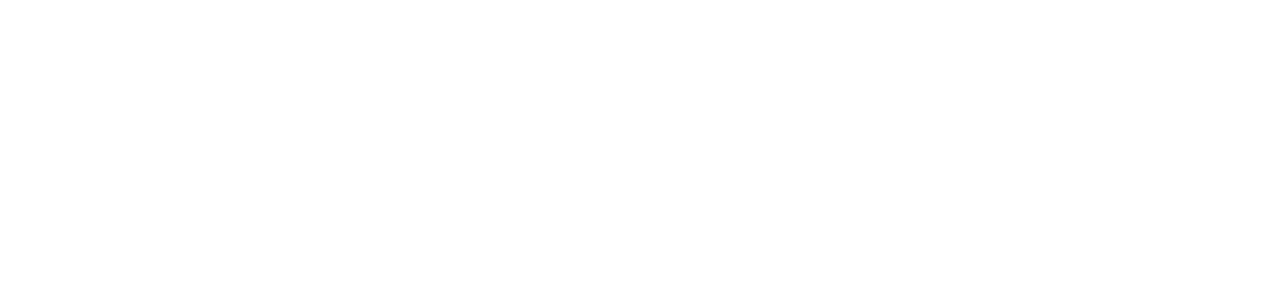
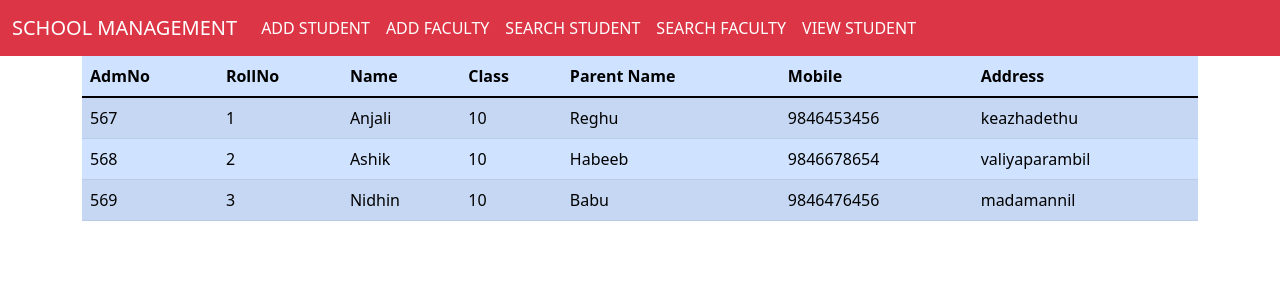
Before and after one commit to anjalireghunath/School_Management_System_ReactApp, a React (Create React App) app: page /vstud in a window 1280 px wide. Before the commit this address had no page. Shown: the top 300 px of the page. Built offline with nearby package versions, Linux system fonts and the light colour scheme.

Commit message:
view stud

```diff
--- a/src/App.js
+++ b/src/App.js
@@ -7,6 +7,7 @@
 import AddFaculty from './components/AddFaculty';
 import SearchFaculty from './components/SearchFaculty';
 import { BrowserRouter, Route, Routes } from 'react-router-dom';
+import ViewStudent from './components/ViewStudent';
 
 function App() {
   return (
@@ -18,6 +19,7 @@
   <Route path='/addfac' exact element={<AddFaculty/>}/>
   <Route path='/sstud' exact element={<SearchStudent/>}/>
   <Route path='/sfac' exact element={<SearchFaculty/>}/>
+  <Route path='/vstud' exact element={<ViewStudent/>}/>
 </Routes>
 </BrowserRouter>
 
--- a/src/components/Header.js
+++ b/src/components/Header.js
@@ -25,6 +25,9 @@
         <li className="nav-item">
             <Link className="nav-link active" to="/sfac">SEARCH FACULTY</Link>
         </li>
+        <li className="nav-item">
+            <Link className="nav-link active" to="/vstud">VIEW STUDENT</Link>
+        </li>
       </ul>
     </div>
   </div>
--- /dev/null
+++ b/src/components/ViewStudent.js
@@ -0,0 +1,90 @@
+import React from 'react'
+import Header from './Header'
+
+const ViewStudent = () => {
+    var viewstudent=[
+        {
+            "admno":"567",
+            "rollno":"1",
+            "name":"Anjali",
+            "classs":"10",
+            "parentname":"Reghu",
+            "mobile":"9846453456",
+            "address":"keazhadethu"
+        },
+        {
+            "admno":"568",
+            "rollno":"2",
+            "name":"Ashik",
+            "classs":"10",
+            "parentname":"Habeeb",
+            "mobile":"9846678654",
+            "address":"valiyaparambil"
+        },
+        {
+            "admno":"569",
+            "rollno":"3",
+            "name":"Nidhin",
+            "classs":"10",
+            "parentname":"Babu",
+            "mobile":"9846476456",
+            "address":"madamannil"
+        }
+    ]
+  return (
+    <div>
+<Header/>
+<div className='container'>
+          <div className='row'>
+            <div className='col col-12 col-sm-12 col-md-12 col-lg-12 col-xl-12 col-xxl-12'>
+            <div className='row g-3'>
+                <div className='col col-12 col-sm-12 col-md-12 col-lg-12 col-xl-12 col-xxl-12'>
+                <table class="table table-primary table-striped">
+  <thead>
+    <tr>
+      <th scope="col">AdmNo</th>
+      <th scope="col">RollNo</th>
+      <th scope="col">Name</th>
+      <th scope="col">Class</th>
+      <th scope="col">Parent Name</th>
+      <th scope="col">Mobile</th>
+      <th scope="col">Address</th>
+    </tr>
+  </thead>
+  <tbody>
+    {viewstudent.map((value,key)=>{
+      return <tr>
+      <td>{value.admno}</td>
+      <td>{value.rollno}</td>
+      <td>{value.name}</td>
+      <td>{value.classs}</td>
+      <td>{value.parentname}</td>
+      <td>{value.mobile}</td>
+      <td>{value.address}</td>
+    </tr>
+    })}
+
+
+
+  </tbody>
+</table>
+
+
+
+                    </div>
+
+
+              </div>
+
+            </div>
+
+          </div>
+
+        </div>
+
+
+    </div>
+  )
+}
+
+export default ViewStudent
```
